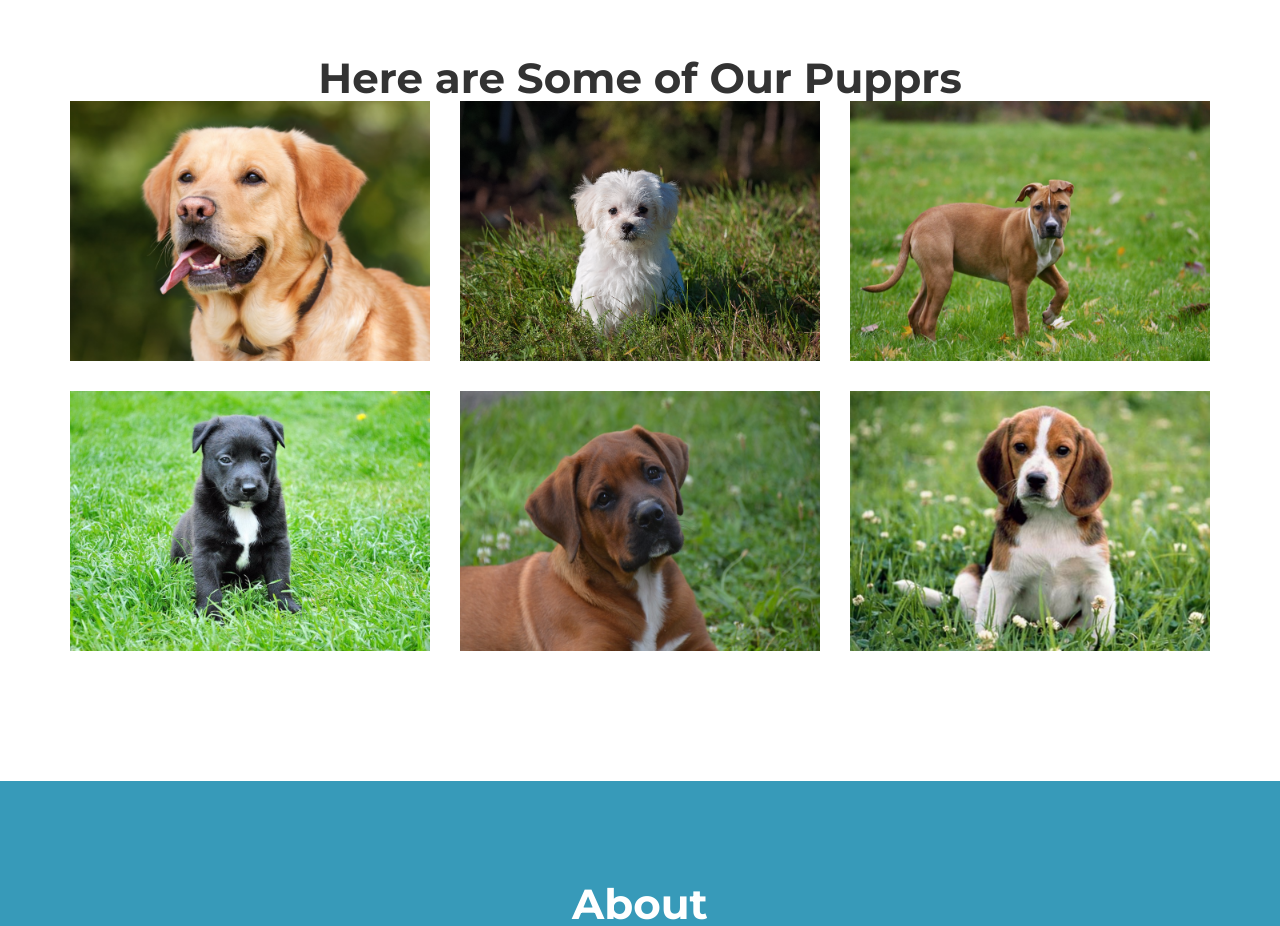
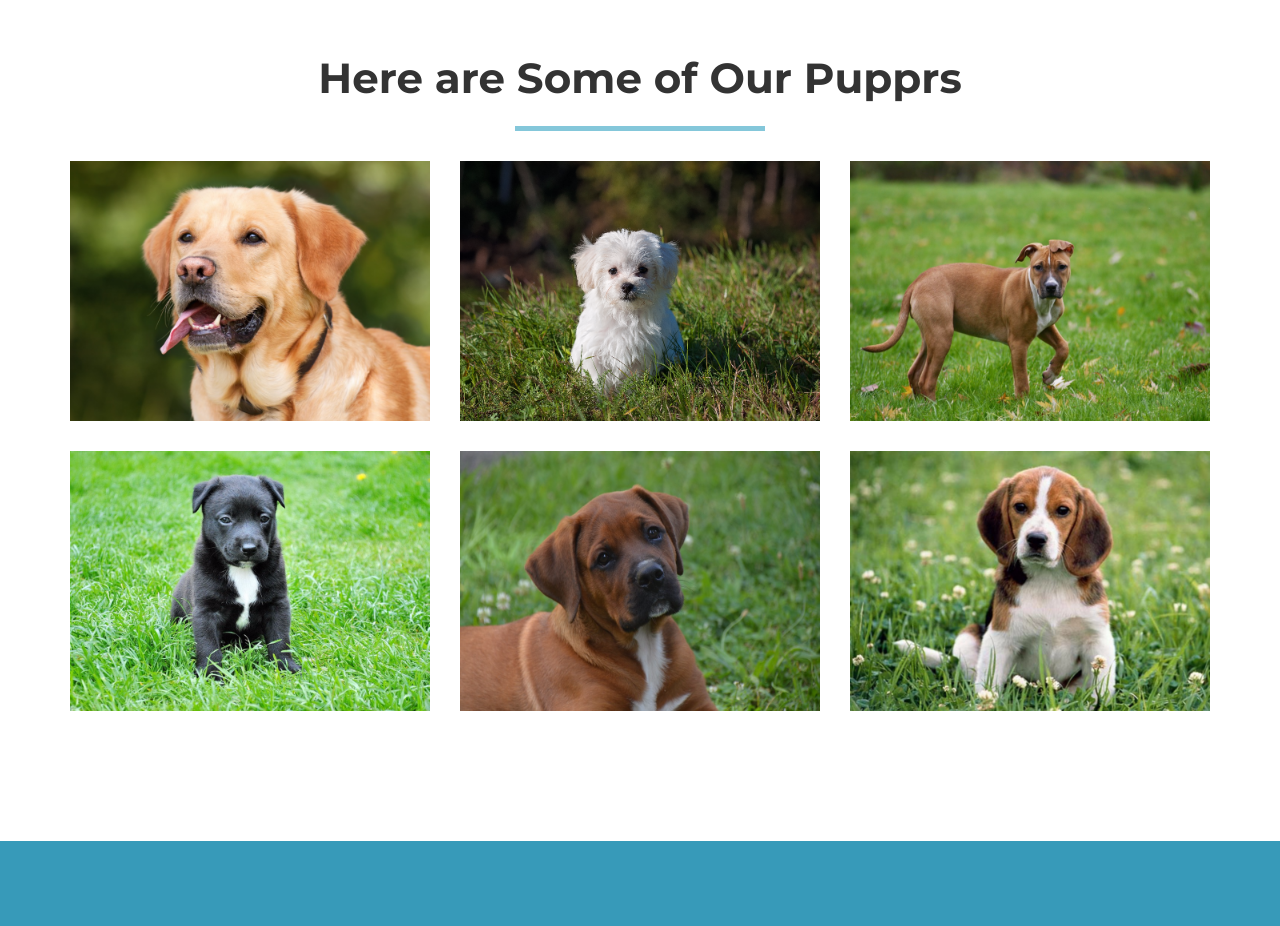
Before and after one commit to josuemoran/puppr, a website: page index.html in a window 1280 px wide. Shown: the part 800-1726 px from the top of the page. Drawn offline with nearby package versions, Linux system fonts and the light colour scheme.

Commit message:
add icon

```diff
--- a/css/freelancer.css
+++ b/css/freelancer.css
@@ -100,6 +100,7 @@ header .intro-text .skills {
   }
   header .intro-text .skills {
     font-size: 1.75em;
+
   }
 }
 .navbar-custom {
--- a/index.html
+++ b/index.html
@@ -10,6 +10,7 @@
     <meta name="author" content="">
 
     <title>Welcome To Puppr</title>
+    <link rel="shortcut icon" href="img/icon.png" />
 
     <!-- Bootstrap Core CSS -->
     <link href="vendor/bootstrap/css/bootstrap.min.css" rel="stylesheet">
@@ -89,7 +90,7 @@
             <div class="row">
                 <div class="col-lg-12 text-center">
                     <h2>Here are Some of Our Pupprs</h2>
-
+                    <hr class="star-primary">
                 </div>
             </div>
 
```
Also changed, not shown: img/icon.png (added).
